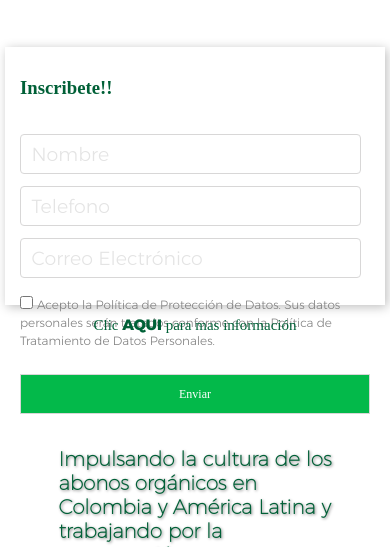
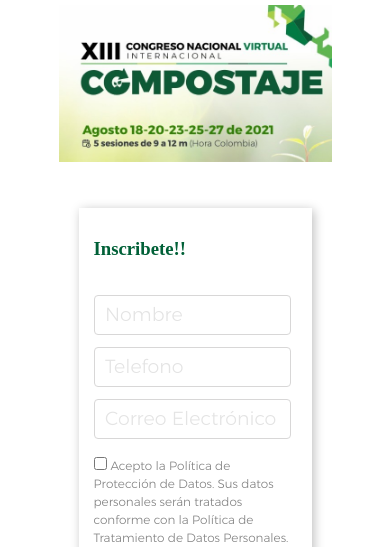
Before and after one commit to andresordonez81/andresordonez81.github.io, a plain HTML site: page Website/index.html in a window 390 px wide. Shown: the part 553-1100 px from the top of the page. Drawn offline with Linux system fonts and the light colour scheme; a web font is replaced by a local one.

Commit message:
AjusteResponsive

```diff
--- a/Website/index.html
+++ b/Website/index.html
@@ -58,7 +58,6 @@
             <div>
                 <img src="Images/Evento3.jpg" alt="Proximo Evento">
             </div>
-            <div>
             <form class="contact_form" action="../enviar.php" method="POST">
                 <h3>Inscribete!!</h3>
                 <input type="text" class="box_input" placeholder="  Nombre" autocomplete="name" required name="nombre" id="nombre">
@@ -70,7 +69,6 @@
                 </div>
                 <input type="submit" value="Enviar" class="contact_btn">
             </form>
-            </div>
         </div>
         <div class="event_link">
             <p>Clic <a href="#Modal1">Aqui</a> para mas información</p>
--- a/Website/mobile.css
+++ b/Website/mobile.css
@@ -96,11 +96,11 @@ header label:hover{
 }
 
 .event{
-    height: 380px;
+    min-height: 380px;
 }
 
 .event_container{
-    height: 300px;
+    min-height: 300px;
 }
 
 .portfolio{
--- a/Website/style.css
+++ b/Website/style.css
@@ -374,7 +374,7 @@ input[type="submit"]:hover {
 .event{
     width: 70%;
     margin: 0 auto;
-    height: 530px;
+    min-height: 530px;
     justify-content: center;
     align-items: center;
     color: var(--main_color);
@@ -388,6 +388,7 @@ input[type="submit"]:hover {
     height: 84%;
     display: flex;
     justify-content: center;
+    flex-wrap: wrap;
 }
 
 .event h1{
```
Lines whose indentation alone changed are shown as unchanged.
